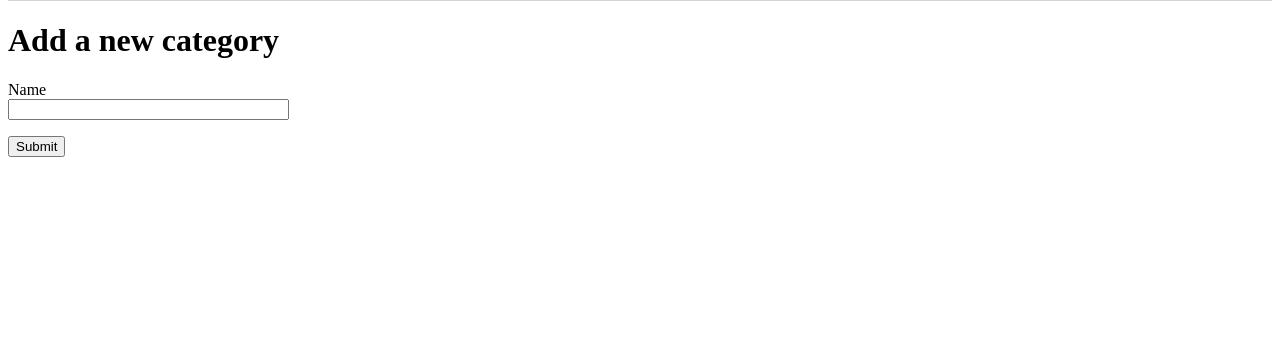
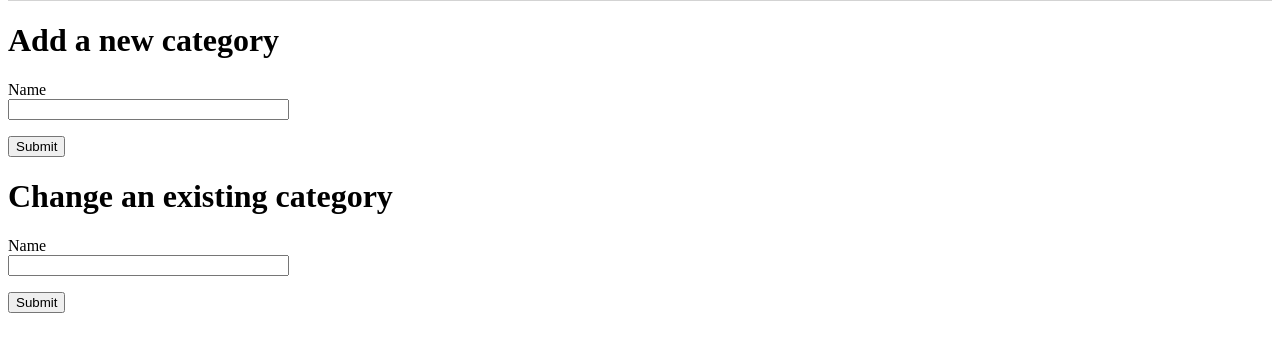
Before and after one commit to cc-co/EcoSwap, a Flask app: page /new_category in a window 1280 px wide. Shown: the part 206-558 px from the top of the page. Run offline with Flask 2, Linux system fonts and the light colour scheme; parts of the project's set-up code (start-up, migrations or seed data) failed here and were passed over.

Commit message:
crud operations update and delete start

```diff
--- a/new/05/api.py
+++ b/new/05/api.py
@@ -34,3 +34,7 @@ def search_query_product():
 
     products = Product.query.filter(Product.name.ilike(f"%{name}%")).all()
     return jsonify([product.as_dict() for product in products])
+
+# @api.route('/search')
+# def add_product():
+#     return jsonify
--- a/new/05/app.py
+++ b/new/05/app.py
@@ -1,22 +1,22 @@
-from flask import Flask, render_template, flash, redirect, url_for, request
+from flask import Flask, render_template, flash, redirect, url_for, request, jsonify
 from flask_sqlalchemy import SQLAlchemy
 from flask_migrate import Migrate                   # albemic
 from flask_admin import Admin                       # admin
 from flask_admin.contrib.sqla import ModelView      # admin
 from flask_login import LoginManager, current_user, login_user, logout_user, login_required
 
-from forms import NewCategoryForm, NewProductForm, NewUserForm, LoginForm
+from forms import NewCategoryForm, NewProductForm, NewUserForm, LoginForm, UpdateProduct, UpdateCategoryForm
 
 app = Flask(__name__)
 app.config['SQLALCHEMY_DATABASE_URI'] = 'sqlite:///../data/ecoswap_database.sqlite'
 app.config['SQLALCHEMY_TRACK_MODIFICATIONS'] = False
 app.config['SECRET_KEY'] = 'put some random string here'        # forms
 app.config['FLASK_ADMIN_SWATCH'] = 'cerulean'                   # theme of admin pages
-app.config['WHOOSH_BASE']='whoosh'
+
 
 db = SQLAlchemy(app)
 
-migrate = Migrate(app, db)                          # albemic
+migrate = Migrate(app, db)                          # alembic
 login = LoginManager(app)
 login.login_view = 'login'
 
@@ -29,15 +29,19 @@ admin.add_view(ModelView(Category, db.session))                   # admin
 admin.add_view(ModelView(Product, db.session))                    # admin
 admin.add_view(ModelView(User, db.session))
 
-@app.route('/one_category')
-def hello_world():
-    category = Category.query.first()
-    return category.name
+# @app.route('/one_category')
+# def hello_world():
+#     category = Category.query.first()
+#     return category.name
 
+
+## HOMEPAGE FOR APP
 
 @app.route('/')
 def index():
     return render_template('index.html')
+
+## ******************* USER LOGIN ********************* ##
 
 @app.route('/login', methods=['GET', 'POST'])
 def login():
@@ -53,25 +57,9 @@ def login():
     login_user(user)
     return redirect(url_for('index'))
 
-# @app.route('/login', methods=['GET', 'POST'])
-# def login():
-#    form = LoginForm()
-#    if not form.validate_on_submit():
-#      return render_template('login.html', form=form)
+## ******************* USER REGISTRATION **************** ##
 
-#    redir = request.args.get('next')
-#   user = User.query.filter_by(username=form.username.data).first()
-#   if user is None or not user.check_password(form.password.data):
-#        flash('Invalid username or password')
-#        if redir:
-#            return redirect(url_for(redir[1:]))
-#        return redirect(url_for('login'))
-
-#     login_user(user)
-#     if redir:
-#         return redirect(url_for(redir[1:]))
-#     return redirect(url_for('index'))
-
+# creating and reading new users for the site
 @app.route('/register', methods=['GET', 'POST'])
 def newuser():
     form=NewUserForm()
@@ -96,6 +84,9 @@ def newuser():
     flash(f'New user {form.username.data} registered')
     return redirect('/login')
 
+## ******************* ACCESSING PRODUCTS - FRONTEND ******************* ##
+
+# list all products available
 @app.route('/products')
 @login_required
 def list_products():
@@ -105,6 +96,90 @@ def list_products():
     }
     return render_template('products.html', categories=Category.query.all(), products_by_category=products_by_category)
 
+# reading all the products in a category
+@app.route('/products_for_category')
+def products_for_category():
+    return render_template('products_for_category.html', categories=Category.query.all())
+
+
+
+## ************ CREATING PRODUCTS AND CATEGORIES ******* ##
+
+# reading and creating new products in the database
+@app.route('/new_product', methods=['GET', 'POST'])
+def new_product():
+    form = NewProductForm()
+    if not form.validate_on_submit():
+        return render_template('new_product.html', form=form)
+
+    category = form.category.data.strip()
+    name = form.name.data.strip()
+    price = int(form.price.data)
+    product_des = form.product_des.data.strip()
+
+    if Product.query.filter(Product.name == name).count():
+        flash(f'Error: {name} already exists')
+        return render_template('new_product.html', form=form)
+
+    prod_cat = Category.query.filter(Category.name == category).first()
+
+    if not Category.query.filter(Category.name == category).count():
+        flash(f'Error: {name} needs existing category {category}')
+        return render_template('new_product.html', form=form)
+
+    product = Product(category=prod_cat, name=name, product_des=product_des, price=price)
+    db.session.add(product)
+    db.session.commit()
+    flash(f'New product {name} created')
+    return redirect('/products')
+
+ #Updating the product
+ #@app.route('/new_product_update', methods=['GET','PUT'])
+ #def update(id):
+ #    form = UpdateProduct()
+
+#     # will have to read inputs on HTML page
+#     # info the user wants updated
+#     name = form.name.data.strip()
+     #category_id = int(form.category_id.data)
+#     price = int(form.price.data)
+#     product_des = form.product_des.data.strip()
+
+#     updatedproduct = Product.query.filter(Product.id == id).one()
+#     # finding a product that matches product name inputted by user above
+     #prod_cat = Category.query.filter(Category.name == category).first()
+#     # finding a category that matches cat. name inputted above
+
+#     if not name:
+#         updatedproduct.name=name
+#     if not category_id:
+#         updatedproduct.category_id=category_id
+#     if not
+
+
+#     updatedproduct = Product(name=name, product_des=product_des, price=price)
+#     # reassignment of updated product?
+
+#     db.session.add(updatedproduct)
+#     db.session.commit()
+#     flash(f'Product {name} edited')
+#     return redirect('/products')
+
+#     # starting the DB query
+# #    qry = db.session.query(Product).filter(Product.id==id)
+# #    product_to_update = qry.first()
+# #    if product_to_update: # if there's a match
+# #       try:
+#         # overwrite product's info
+#         # save edits
+
+#         # if product does not exist
+# #       except:
+# #            return redirect('/new_product')
+#     # return to page
+
+
+# reading and creating new categories in the database
 @app.route('/new_category', methods=['GET', 'POST'])
 def new_category():
     form = NewCategoryForm()
@@ -123,38 +198,49 @@ def new_category():
     flash(f'New category {name} created')
     return redirect('/products')
 
-@app.route('/new_product', methods=['GET', 'POST'])
-def new_product():
-    form = NewProductForm()
-    if not form.validate_on_submit():
-        return render_template('new_product.html', form=form)
 
-    category = form.category.data.strip()
+@app.route('/new_category_update', methods=['GET', 'PUT'])
+def category_update(id):
+    form=UpdateCategoryForm()
+
     name = form.name.data.strip()
-    price =int(form.price.data)
-    product_des = form.product_des.data.strip()
 
-    if Product.query.filter(Product.name == name).count():
-        flash(f'Error: {name} already exists')
-        return render_template('new_product.html', form=form)
+    #updatedcategory = Category.query.filter(Category.name == name).one()
+    category_to_update = Category.name.ilike(f"%{name}%").one().update({'name':name})
+    # should pick out single category which is closest to input
+    category_to_update.name = name
 
-    prod_cat = Category.query.filter(Category.name == category).first()
+    updatedcategory = Category(name=name, id=id)
+    # db.session.add(updatedcategory)
 
-    if not Category.query.filter(Category.name == category).count():
-        flash(f'Error: {name} needs existing category {category}')
-        return render_template('new_product.html', form=form)
-
-    product = Product(category=prod_cat, name=name, product_des=product_des, price=price)
-    db.session.add(product)
     db.session.commit()
-    flash(f'New product {name} created')
+    flash(f'Category {name} edited')
     return redirect('/products')
 
 
-@app.route('/products_for_category')
-def products_for_category():
-    return render_template('products_for_category.html', categories=Category.query.all())
+## ********** DELETING ENTRIES FROM DB ************ ##
 
+@app.route('/delete_product', methods=['DELETE'])
+def remove_product():
+    name=request.form.get("name")
+    category=Category.query.filter(name=name).first()
+    db.session.delete(category)
+    db.session.commit()
+    flash(f'Category {name} deleted')
+    return redirect ('/')
+
+@app.route('/delete_category', methods=['DELETE'])
+def remove_category():
+    name=request.form.get("name") # string that the user passes through
+    category=Category.query.filter(name=name).first()
+    db.session.delete(category)
+    db.session.commit()
+    flash(f'Category {name} deleted')
+    # return redirect ('/')
+
+## ******************* USER LOGOUT **************** ##
+
+# logging out of a session
 @app.route('/logout')
 def logout():
     logout_user()
--- a/new/05/forms.py
+++ b/new/05/forms.py
@@ -11,7 +11,7 @@ class NewProductForm(FlaskForm):
     category = StringField('Category', validators=[DataRequired()])
     name = StringField('Name', validators=[DataRequired()])
     product_des = StringField('Product description', validators=[DataRequired()])
-    price = IntegerField('Price', validators=[DataRequired()])
+    price = IntegerField('Price (£)', validators=[DataRequired()])
     submit = SubmitField('Submit')
 
 class NewUserForm(FlaskForm):
@@ -22,8 +22,29 @@ class NewUserForm(FlaskForm):
     submit = SubmitField('Register')
 
 class LoginForm(FlaskForm):
-
     username=StringField('Username', validators=[DataRequired()])
     password=PasswordField('Password', validators=[DataRequired()])
     remember=BooleanField('Remember me')
     submit=SubmitField('Login')
+
+class UpdateProduct(FlaskForm):
+    name=StringField('Product Name', validators=[DataRequired()])
+    price=IntegerField('Price (£)')
+    category=StringField('Category')
+    product_des=StringField('Product Description')
+
+    new_name=StringField('New product name')
+    new_price=IntegerField('New price (£)')
+    new_category=StringField('New category')
+    new_prod_des=StringField('New description')
+
+# class UpdateCategoryForm(FlaskForm):
+#     name=StringField('Category')
+#     submit = SubmitField('Submit')
+
+class RemoveProduct(FlaskForm):
+    name=StringField('Product Name')
+    category=StringField('Category')
+
+class RemoveCategory(FlaskForm):
+    name=StringField('Category')
--- a/new/05/templates/new_category.html
+++ b/new/05/templates/new_category.html
@@ -13,4 +13,16 @@
         </p>
         <p>{{ form.submit() }}</p>
     </form>
+    <h1>Change an existing category</h1>
+        <form action="" method="put" novalidate>
+        {{ form.hidden_tag() }}
+        <p>
+            {{ form.name.label }}<br>
+            {{ form.name(size=32) }}
+            {% for error in form.name.errors %}
+                <span style="color: red;">[{{ error }}]</span>
+            {% endfor %}
+        </p>
+        <p>{{ form.submit() }}</p>
+    </form>
 {% endblock %}
```
Also changed, not shown: new/05/templates/new_product.html (+33 -0 lines).
